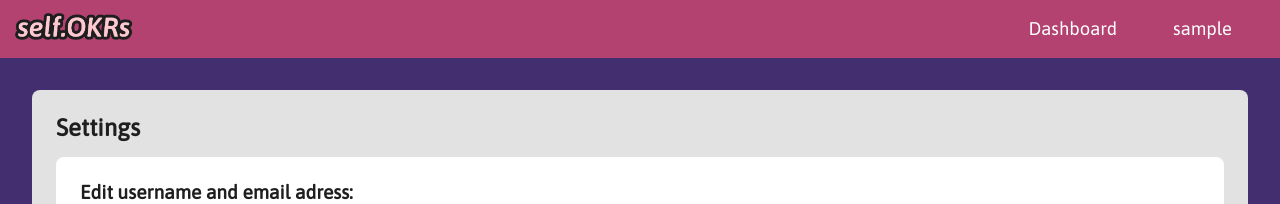
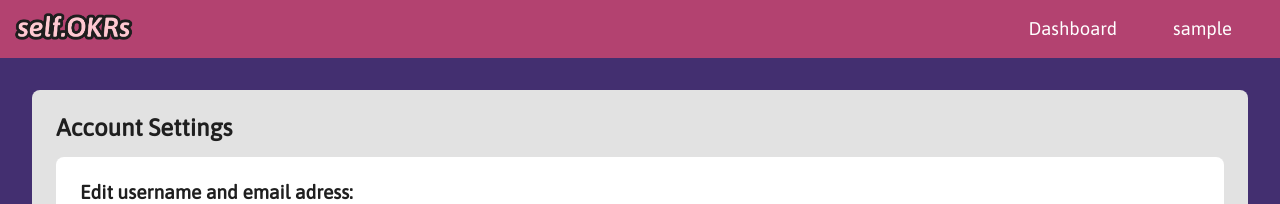
Before and after one commit to AgusEspa/self-okrs-ui, a React (Create React App) app: page /settings in a window 1280 px wide. Shown: the top 204 px of the page. Built offline with nearby package versions, Linux system fonts and the light colour scheme; sample sign-in values are in the browser's storage; a web font is replaced by a local one.

Commit message:
Update Settings.js

```diff
--- a/src/pages/Settings.js
+++ b/src/pages/Settings.js
@@ -51,7 +51,7 @@ const Settings = () => {
 
             <main className="settings-container">
 
-                <h2>Settings</h2>
+                <h2>Account Settings</h2>
 
                 <div className="user-box">
 
```
